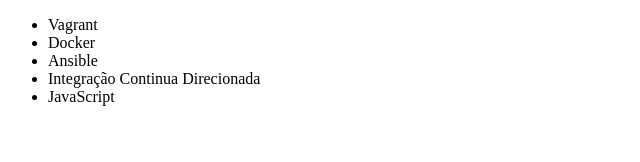
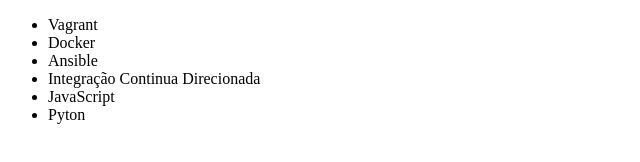
Before and after one commit to pacifyc/Revisao_GitHub_Alura, a plain HTML site: page index.html in a window 1280 px wide. Shown: the full height of the page, 0-640 px from the left. Drawn offline with Linux system fonts and the light colour scheme.

Commit message:
adicionado novo item na lista

```diff
--- a/index.html
+++ b/index.html
@@ -13,6 +13,7 @@
         <li>Ansible</li>
         <li>Integração Continua Direcionada</li>
         <li>JavaScript</li>
+        <li>Pyton</li>
 
     </ul>
 </body>
```
